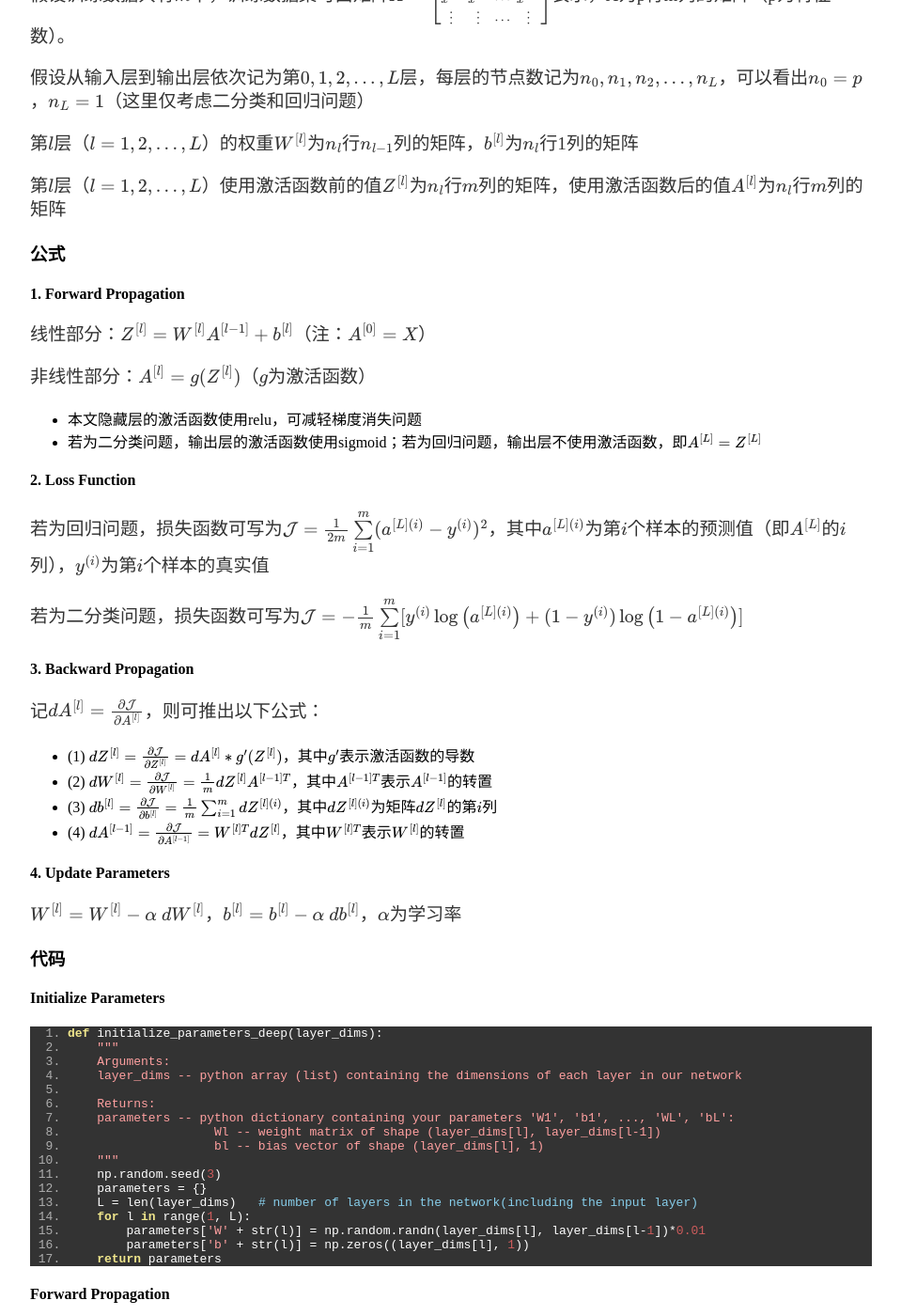
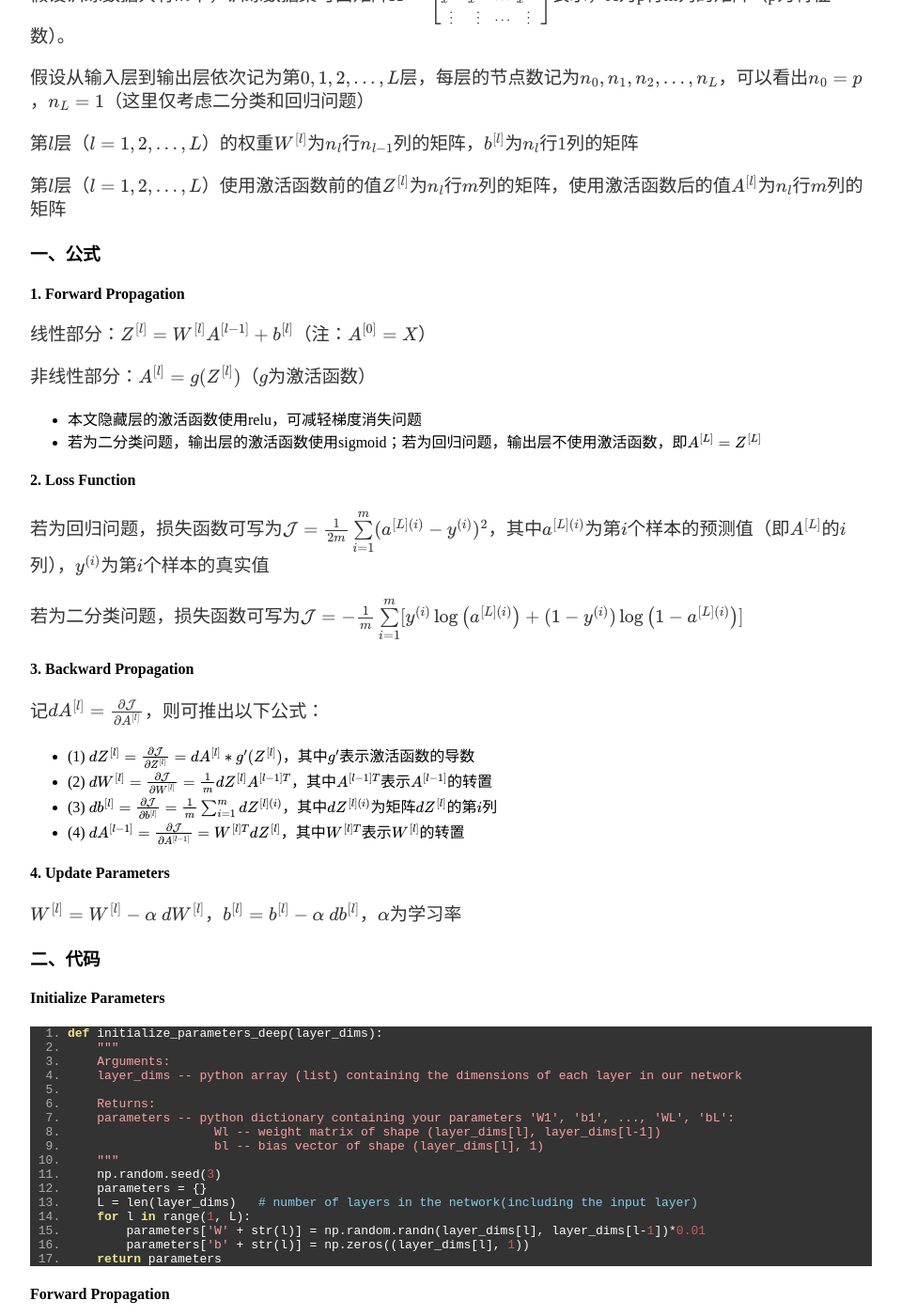
Before and after one commit to sunwenqi10/sunwenqi10.github.io, a Jekyll site: the page built from _posts/2019-02-19-Introduction_to_Neural_Network.md, in a window 1280 px wide and 1400 px high, scrolled down 678 px. Shown: the whole window at 94% size, without its empty margins (160-1119 px from the left). Built offline with Jekyll 4.4.1, drawn with Linux system fonts in a browser that asks for light colours; formulas are drawn with MathJax 3; comment, search, counter and statistics services are not loaded.

Commit message:
Update 2019-02-19-Introduction_to_Neural_Network.md

````diff
--- a/_posts/2019-02-19-Introduction_to_Neural_Network.md
+++ b/_posts/2019-02-19-Introduction_to_Neural_Network.md
@@ -17,7 +17,7 @@ date: 2019-02-19
 
 第$$l$$层（$$l=1,2,...,L$$）使用激活函数前的值$$Z^{[l]}$$为$$n_l$$行$$m$$列的矩阵，使用激活函数后的值$$A^{[l]}$$为$$n_l$$行$$m$$列的矩阵
 
-### 公式
+### 一、公式
 
 #### 1. Forward Propagation
 
@@ -45,7 +45,7 @@ date: 2019-02-19
 
 $$W^{[l]} = W^{[l]} - \alpha \text{ } dW^{[l]}$$，$$b^{[l]} = b^{[l]} - \alpha \text{ } db^{[l]}$$，$$\alpha$$为学习率
 
-### 代码
+### 二、代码
 
 #### Initialize Parameters
 ```python
````
Also changed, not shown: other parts of _posts/2019-02-19-Introduction_to_Neural_Network.md (+2 -2 lines).
